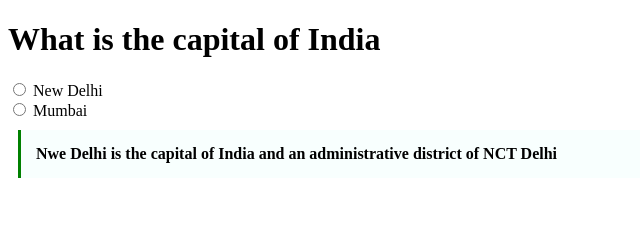
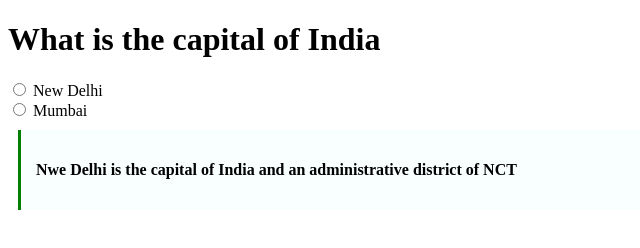
Before and after one commit to acciojob/trivia-hshrivastava123, a website: page main.html in a window 1280 px wide. Shown: the whole page, without its empty margins (0-640 px from the left). Drawn offline with Linux system fonts and the light colour scheme.

Commit message:
codeis done

```diff
--- a/main.html
+++ b/main.html
@@ -17,7 +17,7 @@
 <label for="">Mumbai</label><br>
 
 
-<blockquote cite="https://en.wikipedia.org/wiki/New_Delhi">Nwe Delhi is the capital of India and an administrative district  of NCT Delhi</blockquote>
+<blockquote cite="https://en.wikipedia.org/wiki/New_Delhi"><p>Nwe Delhi is the capital of India and an administrative district  of NCT</p></blockquote>
 
 </div>
 <script type="text/javascript" src="./script.js">
```
